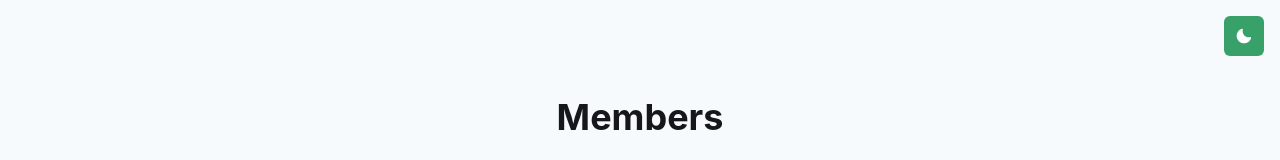
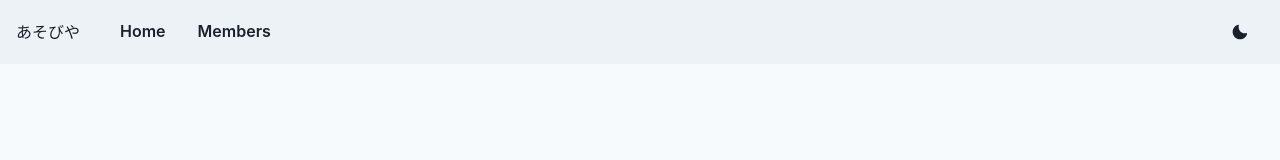
Before and after one commit to asobiya-dao/asobiya-website, a Next.js app: page /members in a window 1280 px wide. Shown: the top 160 px of the page. Built offline with nearby package versions, Linux system fonts and the light colour scheme.

Commit message:
Add navigation bar

```diff
--- /dev/null
+++ b/src/components/NavBar.tsx
@@ -0,0 +1,87 @@
+import { ReactNode } from 'react'
+import NextLink from 'next/link'
+import {
+  Box,
+  Flex,
+  HStack,
+  IconButton,
+  Button,
+  useDisclosure,
+  useColorModeValue,
+  Stack,
+  useColorMode,
+} from '@chakra-ui/react'
+import { HamburgerIcon, CloseIcon, MoonIcon, SunIcon } from '@chakra-ui/icons'
+
+const links = [
+  { text: 'Home', url: '/' },
+  { text: 'Members', url: '/members' },
+]
+
+const NavLink = ({ href, children }: { href: string; children: ReactNode }) => (
+  <NextLink href={href}>
+    <Button
+      px={2}
+      py={1}
+      rounded={'md'}
+      _hover={{
+        textDecoration: 'none',
+        bg: useColorModeValue('gray.200', 'gray.700'),
+      }}
+    >
+      {children}
+    </Button>
+  </NextLink>
+)
+
+export default function NavBar() {
+  const { isOpen, onOpen, onClose } = useDisclosure()
+  const { colorMode, toggleColorMode } = useColorMode()
+
+  return (
+    <>
+      <Box bg={useColorModeValue('gray.100', 'gray.900')} px={4}>
+        <Flex h={16} alignItems={'center'} justifyContent={'space-between'}>
+          <IconButton
+            size={'md'}
+            icon={isOpen ? <CloseIcon /> : <HamburgerIcon />}
+            aria-label={'Open Menu'}
+            display={{ md: 'none' }}
+            onClick={isOpen ? onClose : onOpen}
+          />
+          <HStack spacing={8} alignItems={'center'}>
+            <Box>あそびや</Box>
+            <HStack
+              as={'nav'}
+              spacing={4}
+              display={{ base: 'none', md: 'flex' }}
+            >
+              {links.map((link) => (
+                <NavLink key={link.url} href={link.url}>
+                  {link.text}
+                </NavLink>
+              ))}
+            </HStack>
+          </HStack>
+          <Flex alignItems={'center'}>
+            <Button onClick={toggleColorMode}>
+              {colorMode === 'light' ? <MoonIcon /> : <SunIcon />}
+            </Button>
+          </Flex>
+        </Flex>
+
+        {isOpen ? (
+          <Box pb={4} display={{ md: 'none' }}>
+            <Stack as={'nav'} spacing={4}>
+              {links.map((link) => (
+                <NavLink key={link.url} href={link.url}>
+                  {link.text}
+                </NavLink>
+              ))}
+            </Stack>
+          </Box>
+        ) : null}
+      </Box>
+    </>
+  )
+}
--- a/src/pages/members.tsx
+++ b/src/pages/members.tsx
@@ -2,11 +2,12 @@
 
 import { MemberCard } from '@/components/MemberCard'
 import { Container } from '@/components/Container'
-import { DarkModeSwitch } from '@/components/DarkModeSwitch'
+import NavBar from '@/components/NavBar'
 import Footer from '@/components/Footer'
 
 const Index = () => (
   <>
+    <NavBar />
     <Container minH={'100vh'}>
       <Center mt={'6em'}>
         <Heading>Members</Heading>
@@ -42,7 +43,6 @@
     </Container>
     <Container>
       <Footer />
-      <DarkModeSwitch />
     </Container>
   </>
 )
```
